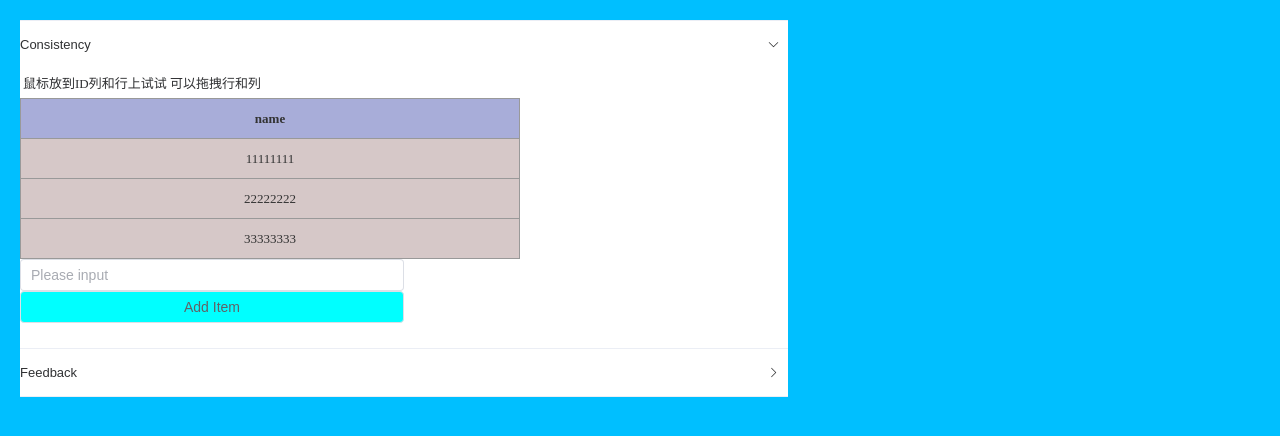
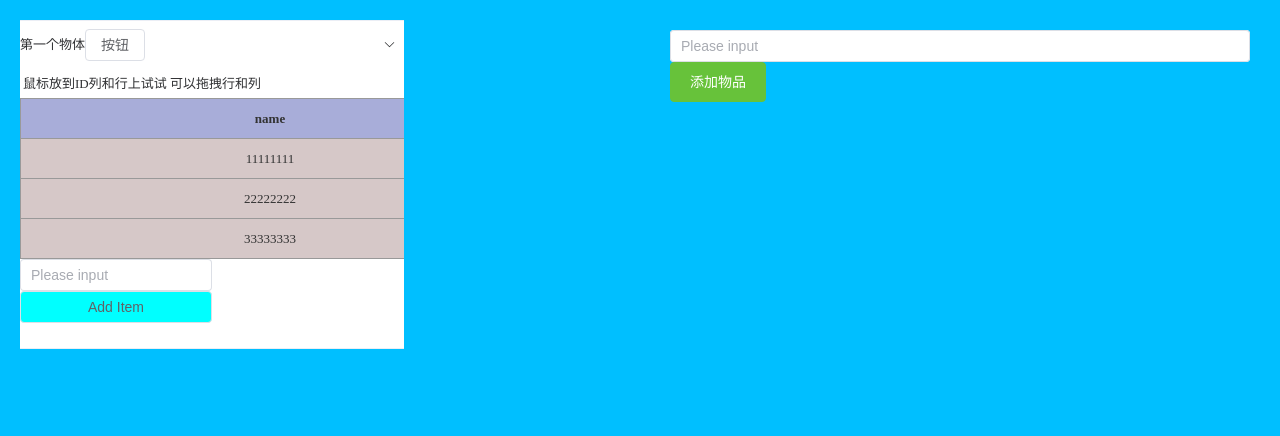
Before and after one commit to Muyiiiii/TJCS-DataStructureClassDesign, a Vue app in the folder SynthesizedApplication/: page / in a window 1280 px wide. Both pictures are taken after a click on the item "开始产品装配". Shown: the top 436 px of the page. Built offline with nearby package versions, Linux system fonts and the light colour scheme.

Commit message:
项目添加和途径添加都完成了，还差修复和安装路径的显示

```diff
--- a/SynthesizedApplication/package.json
+++ b/SynthesizedApplication/package.json
@@ -11,7 +11,8 @@
     "element-plus": "^2.3.12",
     "sass": "^1.66.1",
     "sortablejs": "^1.15.0",
-    "vue": "^3.3.4"
+    "vue": "^3.3.4",
+    "vuedraggable": "^4.1.0"
   },
   "devDependencies": {
     "@vitejs/plugin-vue": "^4.3.1",
--- a/SynthesizedApplication/src/components/Input.vue
+++ b/SynthesizedApplication/src/components/Input.vue
@@ -1,13 +1,22 @@
 <template>
+    <el-row>
+        <el-col :span="12">
             <div class="input-container">
+                <div class="grid-content ep-bg-purple" />
                 <div class="demo-collapse">
                     <el-collapse v-model="activeNames" @change="handleChange">
-                <el-collapse-item title="Consistency" name="1">
+                        <section v-for="item in itemList">
+                            <el-collapse-item :title="item.name" :name="item.id">
+                                <template #title>
+                                    <span>{{ item.name }}</span>
+                                    <el-button>按钮</el-button>
+                                </template>
                                 <div class="title">鼠标放到ID列和行上试试 可以拖拽行和列</div>
                                 <div style="width:50%;">
                                     <table class="tb">
                                         <thead>
-                                <draggable v-model="state.headers" animation="200" tag="tr" :item-key="(key) => key">
+                                            <draggable v-model="item.headers" animation="200" tag="tr"
+                                                :item-key="(key) => key">
                                                 <template #item="{ element: header }">
                                                     <th class="move">
                                                         {{ header }}
@@ -15,11 +24,11 @@
                                                 </template>
                                             </draggable>
                                         </thead>
-                            <draggable :list="state.list" handle=".move" animation="300" @start="onStart" @end="onEnd"
-                                       tag="tbody" item-key="name">
+                                        <draggable :list="item.list" handle=".move" animation="300"
+                                            @start="onStart(item.id)" @end="onEnd(item.id)" tag="tbody" item-key="name">
                                             <template #item="{ element }">
                                                 <tr>
-                                        <td class="move" v-for="(header, index) in state.headers" :key="header">
+                                                    <td class="move" v-for="(header, index) in item.headers" :key="header">
                                                         {{ element[header] }}
                                                     </td>
                                                 </tr>
@@ -27,23 +36,36 @@
                                         </draggable>
                                     </table>
                                     <el-input v-model="newPath" placeholder="Please input" />
-                        <el-button class="mt-4" style="width: 100%;background-color: aqua" @click="addPath">Add Item
+                                    <el-button class="mt-4" style="width: 100%;background-color: aqua"
+                                        @click="addPath(item.id)">Add
+                                        Item
                                     </el-button>
                                 </div>
                             </el-collapse-item>
-                <el-collapse-item title="Feedback" name="2">
-                    <p>2222222222222222222222222222222222222222222222</p>
-                </el-collapse-item>
+                        </section>
                     </el-collapse>
                 </div>
             </div>
+        </el-col>
+        <el-col :span="12">
+            <div class="button" style="margin:30px;">
+                <el-input v-model="newItem" placeholder="Please input" />
+                <el-button type="success" size="large" @click="addItem(newItem)">添加物品</el-button>
+            </div>
+        </el-col>
+    </el-row>
 </template>
 
 <script lang="ts" setup>
-import {ref, reactive} from 'vue'
+import { ref, reactive } from 'vue'
 import draggable from "vuedraggable";
 
-const activeNames = ref(['1'])
+const activeNames = ref(0)
+const generalId = ref(1)
+const newPath = ref('')
+const newItem = ref('')
+
+
 const handleChange = (val: string[]) => {
     console.log(val)
 }
@@ -55,40 +77,61 @@ animation="300"            //动画效果
 @start="onStart"           //拖拽开始的事件
 @end="onEnd"               //拖拽结束的事件
 */
-const state = reactive({
+const itemList = reactive([
+    {
+        id: 0,
+        name: '第一个物体',
         //列的名称
         headers: ["name"],
         //需要拖拽的数据，拖拽后数据的顺序也会变化
         list: [
-        {name: "11111111"},
-        {name: "22222222"},
-        {name: "33333333"},
+            { name: "11111111" },
+            { name: "22222222" },
+            { name: "33333333" },
         ],
-    cnt: 3,
-});
-
-const newPath=ref('')
+        pathCnt: 3,
+    },
+]);
 
 //拖拽开始的事件
-const onStart = () => {
+const onStart = (id) => {
     console.log("开始拖拽");
 };
 
 //拖拽结束的事件
-const onEnd = () => {
+const onEnd = (id) => {
     console.log("结束拖拽");
-    console.log(state.list)
+    console.log(itemList[id].list)
 };
 
-const addPath = () => {
-    state.list.push({name:newPath.value})
-    newPath.value=''
+const addPath = (id) => {
+    itemList[id].list.push({ name: newPath.value })
+    itemList[id].pathCnt++
+    newPath.value = ''
 
+};
+
+const addItem = (item) => {
+    itemList.push({
+        id: generalId.value++,
+        name: item,
+        //列的名称
+        headers: ["name"],
+        //需要拖拽的数据，拖拽后数据的顺序也会变化
+        list: [
+            { name: "11111111" },
+            { name: "22222222" },
+            { name: "33333333" },
+        ],
+        pathCnt: 3,
+    });
+
+    newItem.value = '';
 };
 </script>
 
 <style>
-.input-container{
+.input-container {
     background-color: cornflowerblue;
     width: 60%;
     margin: 20px;
```
Also changed, not shown: 1 other file (tests, documents, lock files or other folders). Lines whose indentation alone changed are shown as unchanged.
